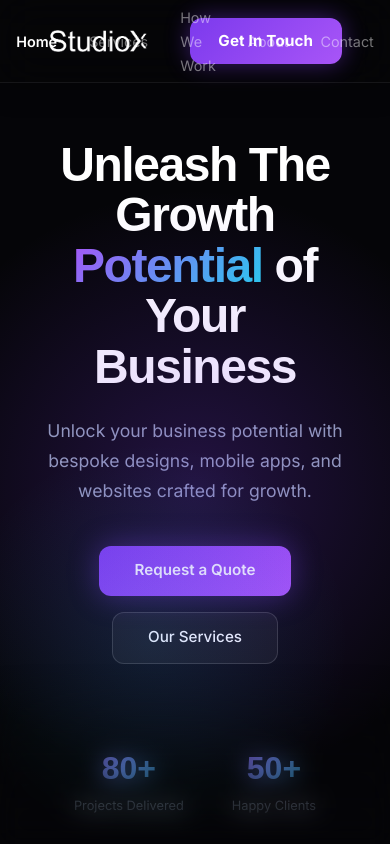
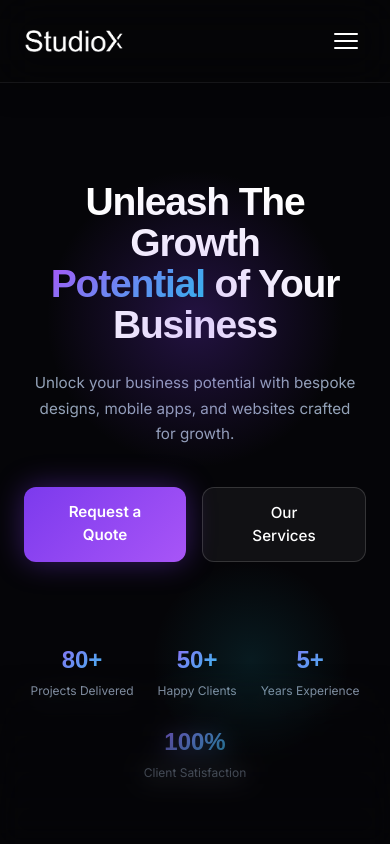
Before and after one commit to mustafa-09/studio-xenos, a Next.js app: page / in a window 390 px wide. Shown: the top 844 px of the page. Built offline with nearby package versions, Linux system fonts and the light colour scheme.

Commit message:
responsive design + cursor + navbar updates

```diff
--- a/app/components/Footer.js
+++ b/app/components/Footer.js
@@ -1,22 +1,32 @@
 "use client";
 import Link from "next/link";
+import { useState, useEffect } from "react";
 
 export default function Footer() {
+  const [isMobile, setIsMobile] = useState(false);
+
+  useEffect(() => {
+    const check = () => setIsMobile(window.innerWidth < 768);
+    check();
+    window.addEventListener("resize", check);
+    return () => window.removeEventListener("resize", check);
+  }, []);
+
   return (
     <footer style={{
       borderTop: "1px solid var(--border-subtle)",
-      padding: "4rem 3rem 2rem",
+      padding: isMobile ? "3rem 1.5rem 2rem" : "4rem 3rem 2rem",
       background: "var(--surface)",
     }}>
       <div style={{
         display: "flex",
         justifyContent: "space-between",
         flexWrap: "wrap",
-        gap: "3rem",
+        gap: isMobile ? "2rem" : "3rem",
         marginBottom: "3rem",
       }}>
         {/* Brand */}
-        <div style={{ maxWidth: "280px" }}>
+        <div style={{ maxWidth: isMobile ? "100%" : "280px" }}>
           <div style={{
             fontFamily: "Space Grotesk, sans-serif",
             fontSize: "1.3rem",
@@ -35,6 +45,12 @@ export default function Footer() {
         </div>
 
         {/* Links */}
+        <div style={{
+          display: "grid",
+          gridTemplateColumns: isMobile ? "repeat(2, 1fr)" : "repeat(3, auto)",
+          gap: isMobile ? "2rem" : "4rem",
+          width: isMobile ? "100%" : "auto",
+        }}>
           {[
             { title: "Company", links: ["About", "Services", "How We Work", "Contact"] },
             { title: "Services", links: ["Web Design", "App Development", "UI/UX Design", "Graphic Design"] },
@@ -67,16 +83,18 @@ export default function Footer() {
             </div>
           ))}
         </div>
+      </div>
 
       {/* Bottom bar */}
       <div style={{
         borderTop: "1px solid var(--border-subtle)",
         paddingTop: "1.5rem",
         display: "flex",
-        justifyContent: "space-between",
+        justifyContent: isMobile ? "center" : "space-between",
         alignItems: "center",
         flexWrap: "wrap",
         gap: "1rem",
+        textAlign: isMobile ? "center" : "left",
       }}>
         <p style={{ color: "var(--muted)", fontSize: "0.8rem" }}>
           © 2025 Studio Xenos. All rights reserved.
--- a/app/components/Navbar.js
+++ b/app/components/Navbar.js
@@ -15,7 +15,16 @@ const links = [
 export default function Navbar() {
   const [visible, setVisible] = useState(true);
   const [lastScroll, setLastScroll] = useState(0);
+  const [menuOpen, setMenuOpen] = useState(false);
+  const [isMobile, setIsMobile] = useState(false);
   const pathname = usePathname();
+
+  useEffect(() => {
+    const checkMobile = () => setIsMobile(window.innerWidth < 768);
+    checkMobile();
+    window.addEventListener("resize", checkMobile);
+    return () => window.removeEventListener("resize", checkMobile);
+  }, []);
 
   useEffect(() => {
     const handleScroll = () => {
@@ -24,17 +33,23 @@ export default function Navbar() {
         setVisible(true);
       } else if (current > lastScroll) {
         setVisible(false);
+        setMenuOpen(false);
       } else {
         setVisible(true);
       }
       setLastScroll(current);
     };
-
     window.addEventListener("scroll", handleScroll, { passive: true });
     return () => window.removeEventListener("scroll", handleScroll);
   }, [lastScroll]);
 
+  // Close menu on route change
+  useEffect(() => {
+    setMenuOpen(false);
+  }, [pathname]);
+
   return (
+    <>
       <nav style={{
         position: "fixed",
         top: 0, left: 0, right: 0,
@@ -42,7 +57,7 @@ export default function Navbar() {
         display: "flex",
         alignItems: "center",
         justifyContent: "space-between",
-      padding: "1rem 3rem",
+        padding: isMobile ? "1rem 1.5rem" : "1rem 3rem",
         background: "rgba(5, 5, 8, 0.6)",
         backdropFilter: "blur(20px)",
         WebkitBackdropFilter: "blur(20px)",
@@ -53,7 +68,7 @@ export default function Navbar() {
       }}>
 
         {/* Logo */}
-      <Link href="/" style={{ display: "flex", alignItems: "center", textDecoration: "none" }}>
+        <Link href="/" style={{ display: "flex", alignItems: "center", textDecoration: "none", zIndex: 101 }}>
           <Image
             src="/StudioX.png"
             alt="Studio Xenos"
@@ -64,7 +79,8 @@ export default function Navbar() {
           />
         </Link>
 
-      {/* Center nav links — no container, just plain links */}
+        {/* Desktop nav links */}
+        {!isMobile && (
           <ul style={{
             position: "absolute",
             left: "50%",
@@ -98,8 +114,10 @@ export default function Navbar() {
               );
             })}
           </ul>
+        )}
 
-      {/* Get In Touch */}
+        {/* Desktop CTA */}
+        {!isMobile && (
           <Link href="/contact" style={{
             background: "linear-gradient(135deg, #7C3AED, #A855F7)",
             color: "white",
@@ -117,6 +135,107 @@ export default function Navbar() {
           >
             Get In Touch
           </Link>
+        )}
+
+        {/* Hamburger button */}
+        {isMobile && (
+          <button
+            onClick={() => setMenuOpen(!menuOpen)}
+            style={{
+              background: "none",
+              border: "none",
+              padding: "0.5rem",
+              display: "flex",
+              flexDirection: "column",
+              gap: "5px",
+              zIndex: 101,
+            }}
+          >
+            <span style={{
+              display: "block",
+              width: "24px",
+              height: "2px",
+              background: "white",
+              borderRadius: "2px",
+              transition: "all 0.3s",
+              transform: menuOpen ? "rotate(45deg) translate(5px, 5px)" : "none",
+            }} />
+            <span style={{
+              display: "block",
+              width: "24px",
+              height: "2px",
+              background: "white",
+              borderRadius: "2px",
+              transition: "all 0.3s",
+              opacity: menuOpen ? 0 : 1,
+            }} />
+            <span style={{
+              display: "block",
+              width: "24px",
+              height: "2px",
+              background: "white",
+              borderRadius: "2px",
+              transition: "all 0.3s",
+              transform: menuOpen ? "rotate(-45deg) translate(5px, -5px)" : "none",
+            }} />
+          </button>
+        )}
       </nav>
+
+      {/* Mobile menu overlay */}
+      {isMobile && (
+        <div style={{
+          position: "fixed",
+          top: 0, left: 0, right: 0, bottom: 0,
+          background: "rgba(5,5,8,0.97)",
+          backdropFilter: "blur(20px)",
+          WebkitBackdropFilter: "blur(20px)",
+          zIndex: 99,
+          display: "flex",
+          flexDirection: "column",
+          alignItems: "center",
+          justifyContent: "center",
+          gap: "2rem",
+          transform: menuOpen ? "translateX(0)" : "translateX(100%)",
+          transition: "transform 0.4s cubic-bezier(0.4, 0, 0.2, 1)",
+        }}>
+          {links.map(link => {
+            const isActive = pathname === link.href;
+            return (
+              <Link key={link.href} href={link.href} style={{
+                color: isActive ? "white" : "rgba(255,255,255,0.5)",
+                textDecoration: "none",
+                fontSize: "1.8rem",
+                fontFamily: "Space Grotesk, sans-serif",
+                fontWeight: 700,
+                letterSpacing: "-0.02em",
+                transition: "color 0.2s",
+              }}
+              onMouseEnter={e => e.currentTarget.style.color = "white"}
+              onMouseLeave={e => {
+                if (!isActive) e.currentTarget.style.color = "rgba(255,255,255,0.5)";
+              }}
+              >
+                {link.label}
+              </Link>
+            );
+          })}
+
+          <Link href="/contact" style={{
+            background: "linear-gradient(135deg, #7C3AED, #A855F7)",
+            color: "white",
+            padding: "0.85rem 2.5rem",
+            borderRadius: "12px",
+            fontWeight: 700,
+            fontSize: "1rem",
+            textDecoration: "none",
+            boxShadow: "0 0 25px rgba(124,58,237,0.45)",
+            marginTop: "1rem",
+          }}>
+            Get In Touch
+          </Link>
+        </div>
+      )}
+    </>
   );
 }
--- a/app/page.js
+++ b/app/page.js
@@ -1,7 +1,17 @@
 "use client";
 import Link from "next/link";
+import { useState, useEffect } from "react";
 
 export default function Home() {
+  const [isMobile, setIsMobile] = useState(false);
+
+  useEffect(() => {
+    const check = () => setIsMobile(window.innerWidth < 768);
+    check();
+    window.addEventListener("resize", check);
+    return () => window.removeEventListener("resize", check);
+  }, []);
+
   return (
     <>
       {/* HERO */}
@@ -12,8 +22,8 @@ export default function Home() {
         justifyContent: "center",
         alignItems: "center",
         textAlign: "center",
-        padding: "0 2rem",
-        paddingTop: "140px",
+        padding: isMobile ? "0 1.5rem" : "0 2rem",
+        paddingTop: isMobile ? "120px" : "140px",
         position: "relative",
         overflow: "hidden",
       }}>
@@ -23,8 +33,8 @@ export default function Home() {
           top: "20%",
           left: "50%",
           transform: "translateX(-50%)",
-          width: "600px",
-          height: "600px",
+          width: isMobile ? "300px" : "600px",
+          height: isMobile ? "300px" : "600px",
           background: "radial-gradient(circle, rgba(124,58,237,0.25) 0%, transparent 70%)",
           pointerEvents: "none",
         }} />
@@ -32,8 +42,8 @@ export default function Home() {
           position: "absolute",
           bottom: "10%",
           right: "10%",
-          width: "400px",
-          height: "400px",
+          width: isMobile ? "200px" : "400px",
+          height: isMobile ? "200px" : "400px",
           background: "radial-gradient(circle, rgba(34,211,238,0.1) 0%, transparent 70%)",
           pointerEvents: "none",
         }} />
@@ -41,7 +51,7 @@ export default function Home() {
         {/* Headline */}
         <h1 style={{
           fontFamily: "Space Grotesk, sans-serif",
-          fontSize: "clamp(3rem, 7vw, 6.5rem)",
+          fontSize: isMobile ? "clamp(2.2rem, 10vw, 3.5rem)" : "clamp(3rem, 7vw, 6.5rem)",
           fontWeight: 700,
           lineHeight: 1.05,
           letterSpacing: "-0.03em",
@@ -60,16 +70,23 @@ export default function Home() {
         {/* Subheading */}
         <p style={{
           color: "var(--muted)",
-          fontSize: "1.1rem",
+          fontSize: isMobile ? "0.95rem" : "1.1rem",
           lineHeight: 1.7,
-          maxWidth: "540px",
+          maxWidth: isMobile ? "100%" : "540px",
           marginBottom: "2.5rem",
+          padding: isMobile ? "0 0.5rem" : "0",
         }}>
           Unlock your business potential with bespoke designs, mobile apps, and websites crafted for growth.
         </p>
 
         {/* CTAs */}
-        <div style={{ display: "flex", gap: "1rem", flexWrap: "wrap", justifyContent: "center" }}>
+        <div style={{
+          display: "flex",
+          gap: "1rem",
+          flexWrap: "wrap",
+          justifyContent: "center",
+          width: isMobile ? "100%" : "auto",
+        }}>
           <Link href="/contact" style={{
             background: "linear-gradient(135deg, #7C3AED, #A855F7)",
             color: "white",
@@ -79,6 +96,8 @@ export default function Home() {
             fontSize: "0.95rem",
             textDecoration: "none",
             boxShadow: "0 0 30px rgba(124,58,237,0.4)",
+            flex: isMobile ? "1" : "none",
+            textAlign: "center",
           }}>Request a Quote</Link>
 
           <Link href="/services" style={{
@@ -90,13 +109,15 @@ export default function Home() {
             fontSize: "0.95rem",
             textDecoration: "none",
             border: "1px solid rgba(255,255,255,0.15)",
+            flex: isMobile ? "1" : "none",
+            textAlign: "center",
           }}>Our Services</Link>
         </div>
 
         {/* Stats */}
         <div style={{
           display: "flex",
-          gap: "3rem",
+          gap: isMobile ? "1.5rem" : "3rem",
           marginTop: "5rem",
           flexWrap: "wrap",
           justifyContent: "center",
@@ -110,20 +131,21 @@ export default function Home() {
             <div key={i} style={{ textAlign: "center" }}>
               <div style={{
                 fontFamily: "Space Grotesk, sans-serif",
-                fontSize: "2rem",
+                fontSize: isMobile ? "1.5rem" : "2rem",
                 fontWeight: 700,
                 background: "linear-gradient(135deg, #A855F7, #22D3EE)",
                 WebkitBackgroundClip: "text",
                 WebkitTextFillColor: "transparent",
               }}>{stat.num}</div>
-              <div style={{ fontSize: "0.8rem", color: "var(--muted)", marginTop: "0.25rem" }}>{stat.label}</div>
+              <div style={{ fontSize: "0.75rem", color: "var(--muted)", marginTop: "0.25rem" }}>{stat.label}</div>
             </div>
           ))}
         </div>
       </section>
+
       {/* SERVICES SECTION */}
       <section style={{
-        padding: "8rem 3rem",
+        padding: isMobile ? "5rem 1.5rem" : "8rem 3rem",
         textAlign: "center",
       }}>
         <p style={{ color: "#A855F7", fontSize: "0.8rem", letterSpacing: "0.15em", textTransform: "uppercase", marginBottom: "1rem" }}>What We Offer</p>
@@ -140,7 +162,7 @@ export default function Home() {
 
         <div style={{
           display: "grid",
-          gridTemplateColumns: "repeat(auto-fit, minmax(260px, 1fr))",
+          gridTemplateColumns: isMobile ? "1fr" : "repeat(auto-fit, minmax(260px, 1fr))",
           gap: "1.5rem",
           maxWidth: "1100px",
           margin: "0 auto",
@@ -192,7 +214,7 @@ export default function Home() {
 
       {/* HOW WE WORK */}
       <section style={{
-        padding: "8rem 3rem",
+        padding: isMobile ? "5rem 1.5rem" : "8rem 3rem",
         background: "var(--surface)",
         textAlign: "center",
       }}>
@@ -210,7 +232,7 @@ export default function Home() {
 
         <div style={{
           display: "grid",
-          gridTemplateColumns: "repeat(auto-fit, minmax(220px, 1fr))",
+          gridTemplateColumns: isMobile ? "1fr" : "repeat(auto-fit, minmax(220px, 1fr))",
           gap: "1.5rem",
           maxWidth: "900px",
           margin: "0 auto",
@@ -262,7 +284,7 @@ export default function Home() {
 
       {/* CTA BANNER */}
       <section style={{
-        padding: "8rem 3rem",
+        padding: isMobile ? "5rem 1.5rem" : "8rem 3rem",
         textAlign: "center",
         position: "relative",
         overflow: "hidden",
@@ -290,7 +312,7 @@ export default function Home() {
             WebkitTextFillColor: "transparent",
           }}>extraordinary?</span>
         </h2>
-        <p style={{ color: "var(--muted)", fontSize: "1rem", marginBottom: "2.5rem" }}>
+        <p style={{ color: "var(--muted)", fontSize: isMobile ? "0.9rem" : "1rem", marginBottom: "2.5rem" }}>
           Let's talk about your project and make it happen.
         </p>
         <Link href="/contact" style={{
```
Lines whose indentation alone changed are shown as unchanged.
